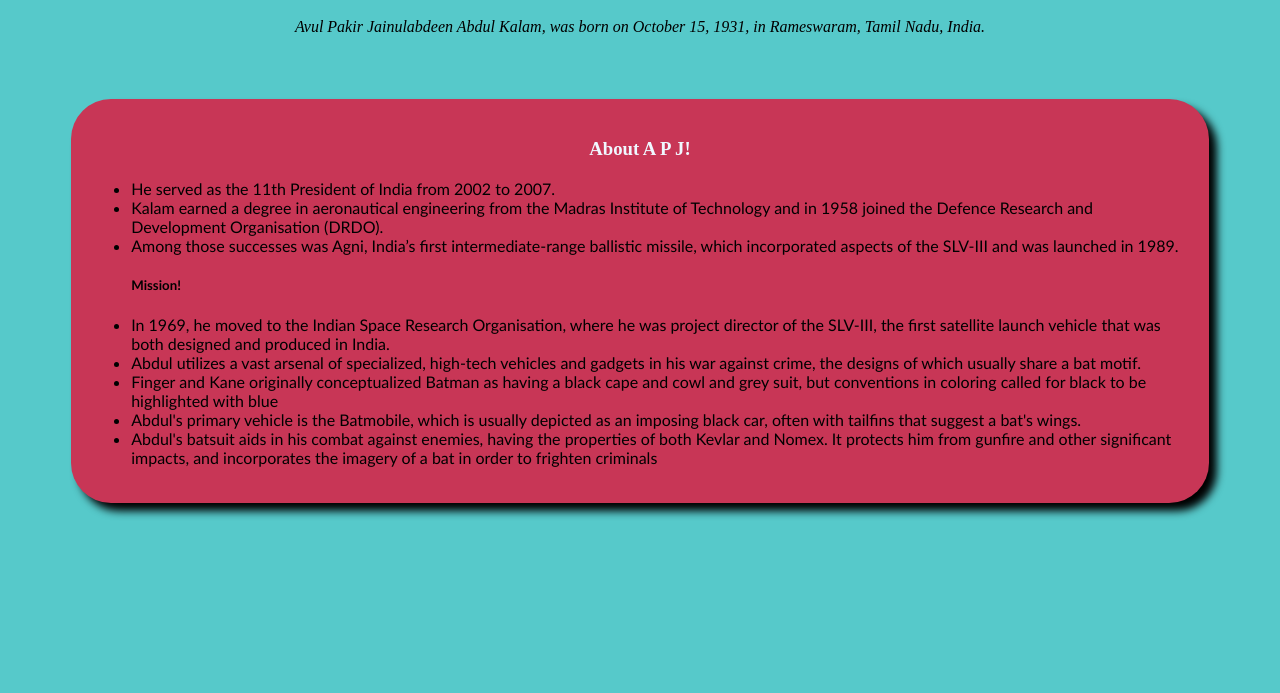
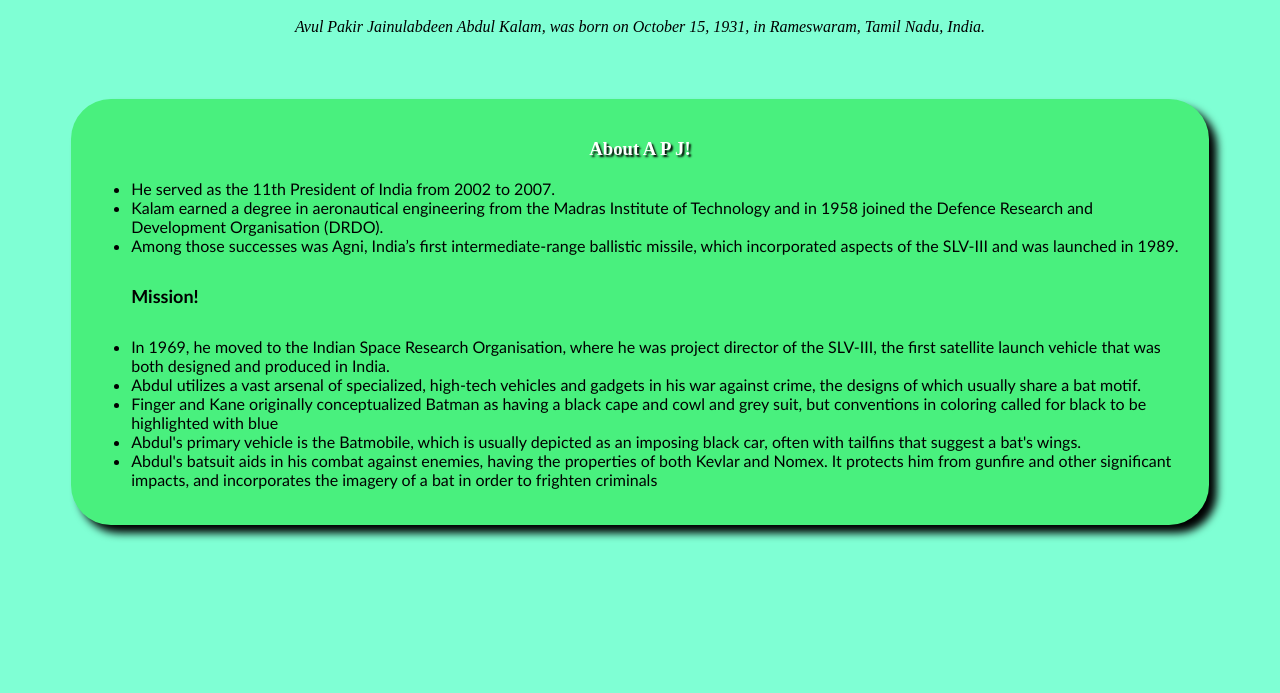
Before and after one commit to krishnaindia2004/Html-CssAssignment-1, a plain HTML site: page index.html in a window 1280 px wide. Shown: the part 107-800 px from the top of the page. Drawn offline with Linux system fonts and the light colour scheme.

Commit message:
Update index.css

```diff
--- a/index.css
+++ b/index.css
@@ -1,8 +1,9 @@
 .body{
     background: fixed;
-    background-color: rgb(86, 201, 202);
+    background-color:aquamarine;
 }
 .krishna{
+    text-shadow: 2px 2px 2px white;
     font-size: 50px;
     text-shadow: 10px;
     text-shadow: 20px rgb(0, 0, 0);
@@ -10,6 +11,12 @@
 }
 .mission{
     text-align: left;
+    font-size: large;
+}
+.img{
+    box-shadow: 5px 5px 5px 5px white ;
+    border-radius: 22px;
+    text-align: center;
 }
 .bio{
 
@@ -22,7 +29,7 @@
     margin: 5%;
     padding: 20px;
     border-radius: 40px;;
-    background-color: rgb(200, 54, 86);
+    background-color: rgb(73, 240, 126);
     margin:5%;
     align-content: center;
     text-align: left;
@@ -31,7 +38,8 @@
 .Abouttitle{
     text-align: center;
     box-shadow: 20px;
-    color: aliceblue;
+    color: rgb(255, 255, 255);
+    text-shadow: 2px 2px 2px black;
 }
 .ul1{
     font-family:'Gill Sans', 'Gill Sans MT', Calibri, 'Trebuchet MS', sans-serif;
```
